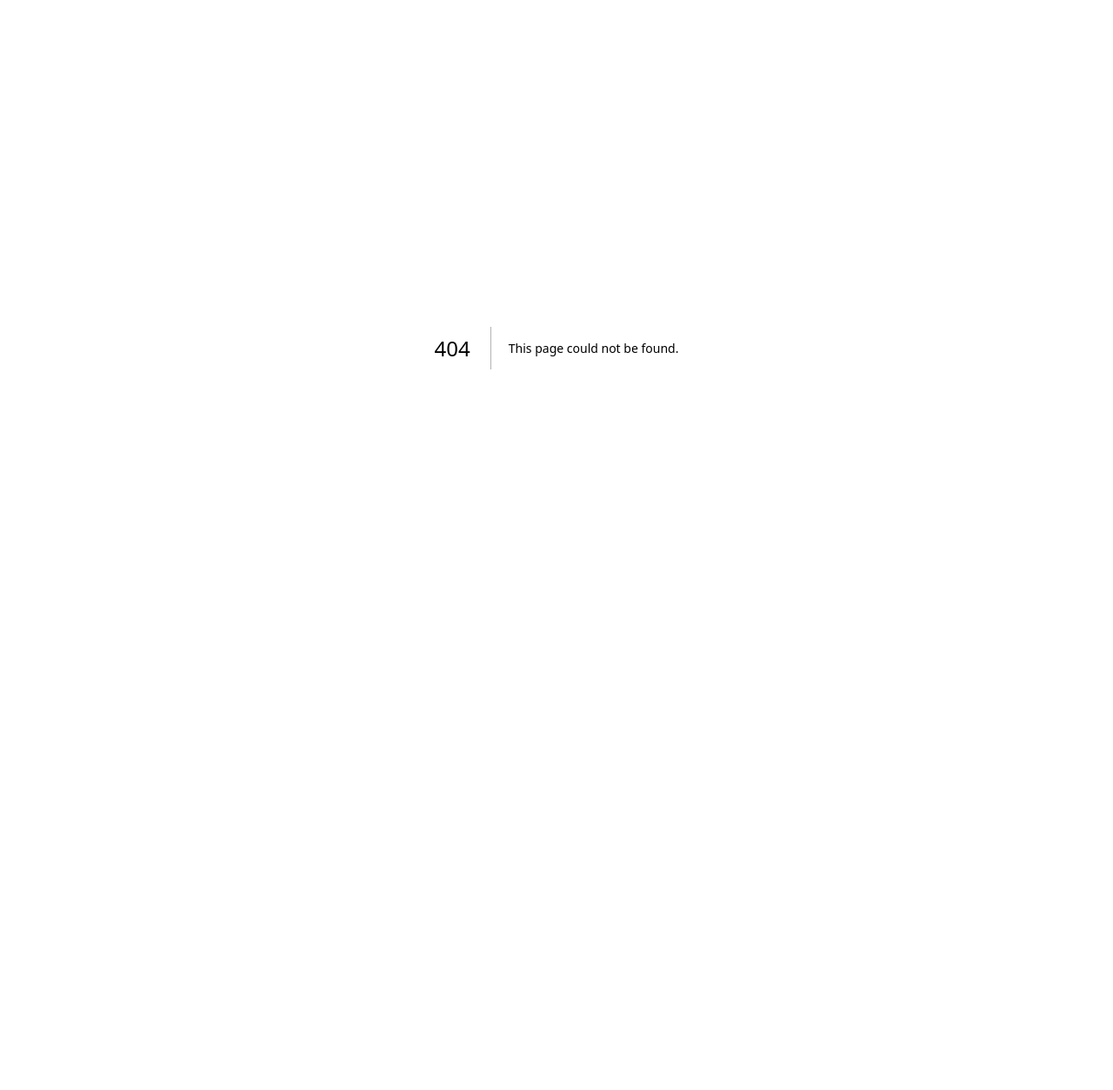
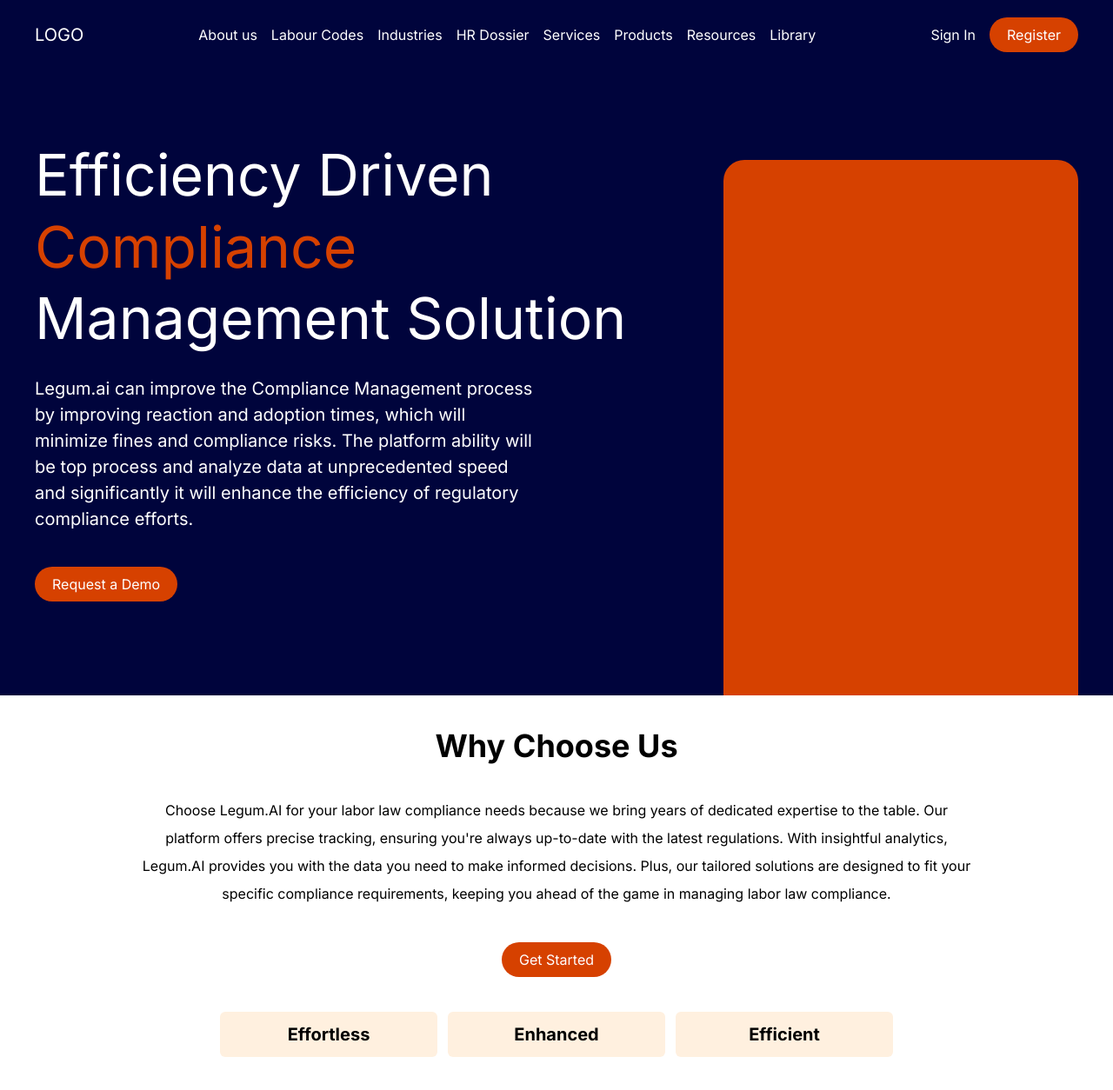
Before and after one commit to HrishikShaji/labor-law, a Next.js app: page /landing in a window 1280 px wide. Before the commit this address had no page. Shown: the top 1254 px of the page at 87% size. Before the commit the page ends 800 px from the top, so only its background shows below. Built offline with nearby package versions, Linux system fonts and the light colour scheme.

Commit message:
intro added

```diff
--- /dev/null
+++ b/app/landing/components/AwardsAndRecognitions.tsx
@@ -0,0 +1,12 @@
+export const AwardsAndRecognitions = () => {
+	return (
+		<div className="w-full h-full p-10 grid grid-cols-4 gap-4">
+			<div className="p-2 rounded-md"></div>
+			<div className=""></div>
+			<div className="col-span-2 flex flex-col gap-4">
+				<h1 className="text-[36px] font-bold">Awards & Recognitions</h1>
+				<p className="leading-loose">{`Led by seasoned experts in labor law, our founders are committed to excellence, ensuring that every aspect of our platform meets the highest standards. With a dedication to quality and a passion for innovation, they inspire us to continually soar higher and exceed expectations in the field of compliance management."`}</p>
+			</div>
+		</div>
+	);
+};
--- /dev/null
+++ b/app/landing/components/Hero.tsx
@@ -0,0 +1,25 @@
+export const Hero = () => {
+	return (
+		<div className="h-screen px-10 w-full bg-[#00043C] text-white ">
+			<div className="w-full h-full relative">
+				<div className="flex flex-col gap-6 w-[60%] pt-40 items-start">
+					<h1 className="text-[66px] leading-tight">
+						Efficiency Driven <span className="text-[#D64100]">Compliance</span>{" "}
+						Management Solution
+					</h1>
+					<p className="text-[20px] w-[80%]">
+						Legum.ai can improve the Compliance Management process by improving
+						reaction and adoption times, which will minimize fines and
+						compliance risks. The platform ability will be top process and
+						analyze data at unprecedented speed and significantly it will
+						enhance the efficiency of regulatory compliance efforts.
+					</p>
+					<button className="px-5 py-2 mt-4 rounded-3xl bg-[#D64100]">
+						Request a Demo
+					</button>
+				</div>
+				<div className="absolute bottom-0 right-0 h-[77%] w-[34%] bg-[#D64100] rounded-t-3xl"></div>
+			</div>
+		</div>
+	);
+};
--- /dev/null
+++ b/app/landing/components/Intro.tsx
@@ -0,0 +1,46 @@
+export const Intro = () => {
+	return (
+		<div className="w-full h-full p-10 flex flex-col gap-10 items-center ">
+			<h1 className="text-[36px] font-bold leading-none">Why Choose Us</h1>
+			<p className="text-center w-[80%] leading-loose">{`
+				Choose Legum.AI for your labor law compliance needs because we bring
+				years of dedicated expertise to the table. Our platform offers precise
+				tracking, ensuring you're always up-to-date with the latest regulations.
+				With insightful analytics, Legum.AI provides you with the data you need
+				to make informed decisions. Plus, our tailored solutions are designed to
+				fit your specific compliance requirements, keeping you ahead of the game
+				in managing labor law compliance.
+			`}</p>
+			<button className="px-5 py-2 bg-[#D64100] text-white rounded-3xl">
+				Get Started
+			</button>
+			<div className="flex gap-3">
+				<button className="w-[250px] flex items-center justify-center gap-2 text-xl font-bold rounded-md bg-[#FFF0DF] p-3">
+					Effortless
+				</button>
+				<button className="w-[250px] flex items-center justify-center gap-2 text-xl font-bold rounded-md bg-[#FFF0DF] p-3">
+					Enhanced
+				</button>
+				<button className="w-[250px] flex items-center justify-center gap-2 text-xl font-bold rounded-md bg-[#FFF0DF] p-3">
+					Efficient
+				</button>
+			</div>
+			<div className="grid grid-cols-2 gap-6">
+				<div className="w-full p-10 rounded-2xl shadow-sm shadow-gray-500 flex flex-col justify-center gap-4">
+					<h1 className="text-xl font-bold">Effortless</h1>
+					<p className="leading-loose">
+						{`
+
+						Our platform's intuitive interface ensures easy navigation, while
+						its streamlined design provides quick access to essential features.
+						With simplified document organization, managing compliance documents
+						becomes effortless. Stay on track with proactive notifications for
+						upcoming tasks and deadlines.
+						`}
+					</p>
+				</div>
+				<div className="w-full h-full rounded-2xl bg-blue-500"></div>
+			</div>
+		</div>
+	);
+};
--- /dev/null
+++ b/app/landing/components/Navbar.tsx
@@ -0,0 +1,41 @@
+import Link from "next/link";
+
+export const Navbar = () => {
+	return (
+		<div className="w-full py-5 px-10 flex justify-between fixed top-0 z-20 items-center bg-[#00043C] text-white">
+			<h1 className="text-xl">LOGO</h1>
+			<div className="flex gap-4">
+				<div>
+					<Link href="/">About us</Link>
+				</div>
+				<div>
+					<Link href="/">Labour Codes</Link>
+				</div>
+				<div>
+					<Link href="/">Industries</Link>
+				</div>
+				<div>
+					<Link href="/">HR Dossier</Link>
+				</div>
+				<div>
+					<Link href="/">Services</Link>
+				</div>
+				<div>
+					<Link href="/">Products</Link>
+				</div>
+				<div>
+					<Link href="/">Resources</Link>
+				</div>
+				<div>
+					<Link href="/">Library</Link>
+				</div>
+			</div>
+			<div className="flex gap-4">
+				<button>Sign In</button>
+				<button className="rounded-3xl py-2 px-5 bg-[#D64100] ">
+					Register
+				</button>
+			</div>
+		</div>
+	);
+};
--- /dev/null
+++ b/app/landing/page.tsx
@@ -0,0 +1,17 @@
+import { AwardsAndRecognitions } from "./components/AwardsAndRecognitions";
+import { Hero } from "./components/Hero";
+import { Intro } from "./components/Intro";
+import { Navbar } from "./components/Navbar";
+
+const Page = () => {
+	return (
+		<div className="w-full  h-full flex flex-col">
+			<Navbar />
+			<Hero />
+			<Intro />
+			<AwardsAndRecognitions />
+		</div>
+	);
+};
+
+export default Page;
```
Also changed, not shown: package.json (+8 -5 lines), app/layout.tsx (indentation only), 1 other file (tests, documents, lock files or other folders).
